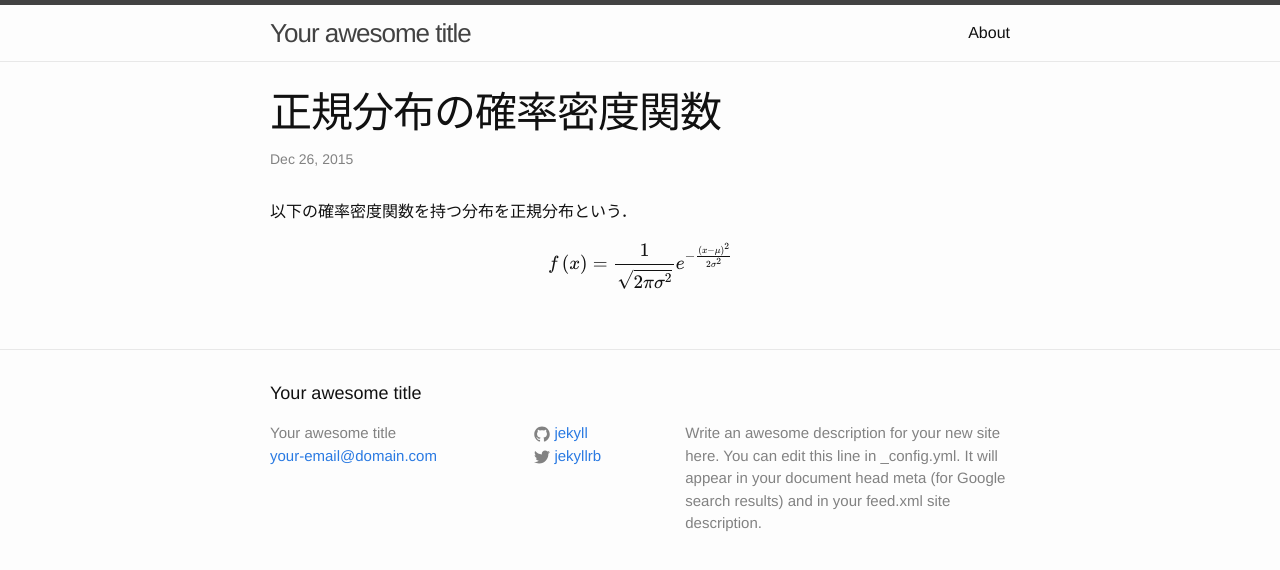
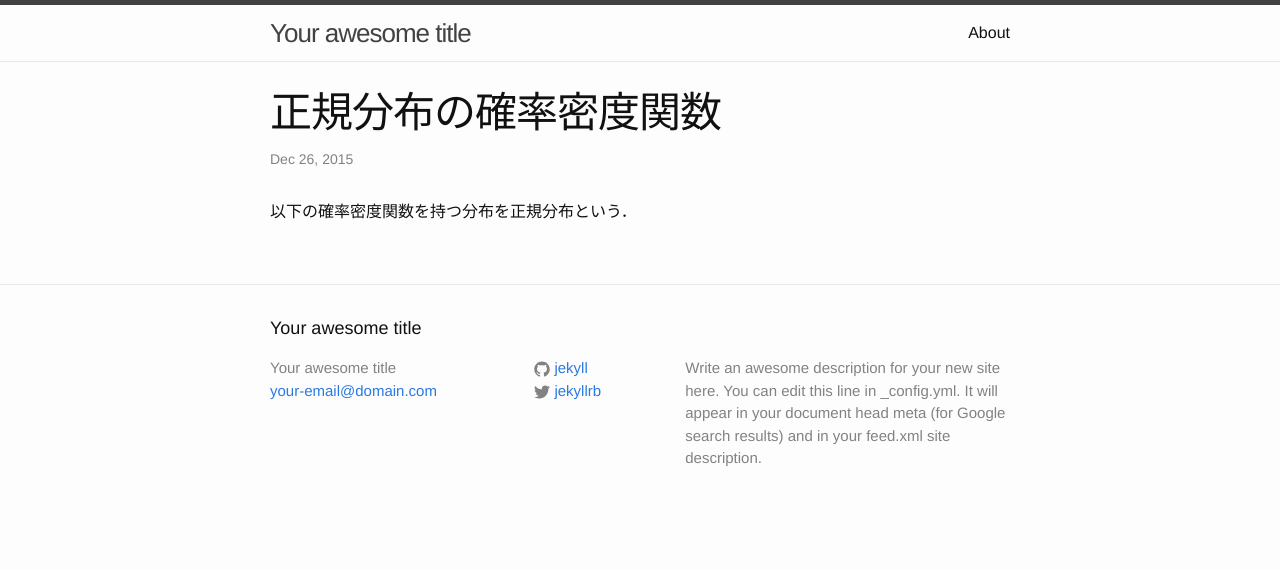
Before and after one commit to fluiddynamics/effective-guacamole, a Jekyll site: the page built from _posts/2015-12-27-normal-distribution.markdown, in a window 1280 px wide. Shown: the top 570 px of the page. Built offline with Jekyll 4.4.1, drawn with Linux system fonts in a browser that asks for light colours; formulas are drawn with MathJax 3.

Commit message:
Update 2015-12-27-normal-distribution.markdown

```diff
--- a/_posts/2015-12-27-normal-distribution.markdown
+++ b/_posts/2015-12-27-normal-distribution.markdown
@@ -5,7 +5,3 @@ date:   2015-12-27 0:00:00 +0900
 categories: 確率・統計
 ---
 以下の確率密度関数を持つ分布を正規分布という．
-
-$$f\left(x\right)= \frac{1}{\sqrt{2\pi \sigma^2}}
-e^{-\frac{\left(x-\mu\right)^2}{2\sigma^2}}
-$$
```
